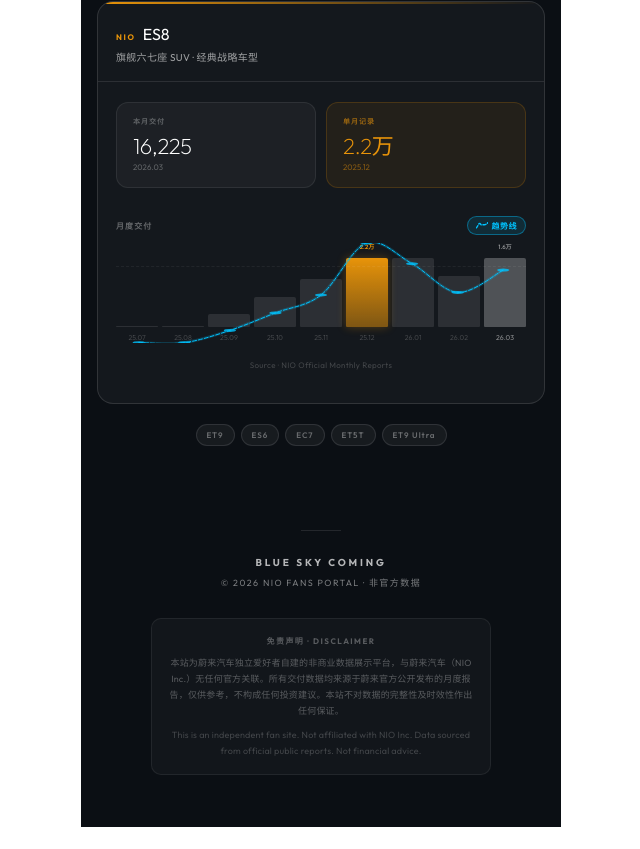
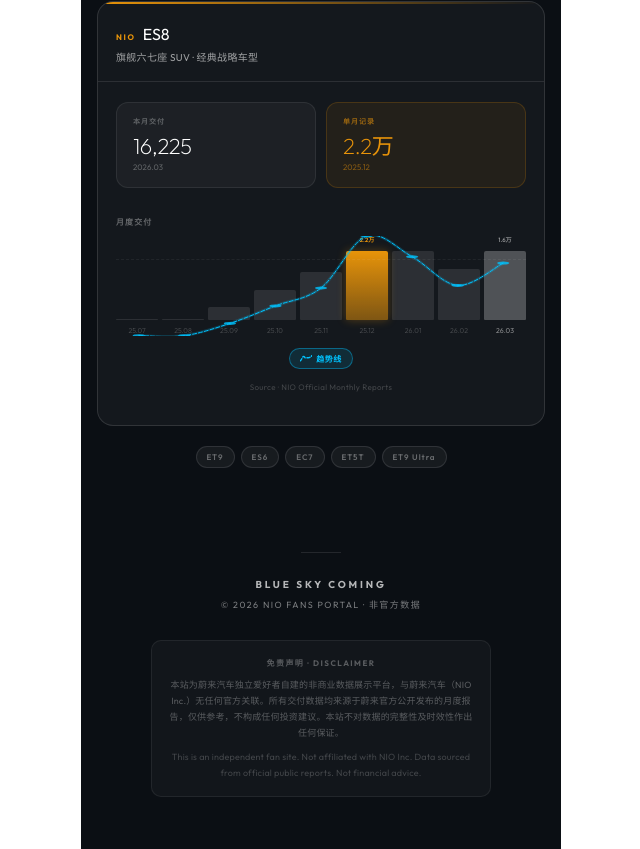
Before and after one commit to wangjiajiajohn/NioFans, a Next.js app: page / in a window 1280 px wide. Shown: the part 1680-2529 px from the top of the page, without its empty margins (319-959 px from the left). Before the commit the page ends 2507 px from the top, so only its background shows below. Built offline with nearby package versions, Linux system fonts and the light colour scheme.

Commit message:
ux: move trend line toggle below chart, centered

```diff
--- a/src/components/ModelSection.tsx
+++ b/src/components/ModelSection.tsx
@@ -209,29 +209,11 @@ export default function ModelSection() {
                 </div>
               </div>
 
-              {/* Chart header: title + trend toggle */}
-              <div style={{ display: 'flex', justifyContent: 'space-between', alignItems: 'center', marginBottom: '8px' }}>
+              {/* Chart title */}
+              <div style={{ marginBottom: '8px' }}>
                 <p style={{ fontSize: '8px', fontWeight: 600, letterSpacing: '0.14em', textTransform: 'uppercase', color: 'rgba(255,255,255,0.35)' }}>
                   {t.chartTitleMonthly}
                 </p>
-                <button
-                  onClick={() => setShowTrend(v => !v)}
-                  style={{
-                    display: 'flex', alignItems: 'center', gap: '4px',
-                    background: showTrend ? 'rgba(0,195,255,0.12)' : 'rgba(255,255,255,0.05)',
-                    border: `1px solid ${showTrend ? 'rgba(0,195,255,0.4)' : 'rgba(255,255,255,0.12)'}`,
-                    borderRadius: '100px', padding: '3px 8px', cursor: 'pointer', transition: 'all 0.2s',
-                  }}
-                >
-                  <svg width="12" height="7" viewBox="0 0 12 7" fill="none">
-                    <path d="M0 6 C1.5 6, 2 1.5, 3.5 1.5 C5 1.5, 5 4, 6.5 3 C8 2, 9 4, 12 0.5"
-                      stroke={showTrend ? '#00C3FF' : 'rgba(255,255,255,0.25)'}
-                      strokeWidth="1.4" fill="none" strokeLinecap="round" strokeDasharray="3 2" />
-                  </svg>
-                  <span style={{ fontSize: '8px', fontWeight: 600, color: showTrend ? '#00C3FF' : 'rgba(255,255,255,0.25)', letterSpacing: '0.06em' }}>
-                    {t.modelTrendLine}
-                  </span>
-                </button>
               </div>
 
               {/* Bar chart with optional trend overlay */}
@@ -329,12 +311,33 @@ export default function ModelSection() {
                 })()}
               </div>
 
+              {/* Trend toggle below chart */}
+              <div style={{ display: 'flex', justifyContent: 'center', marginTop: '12px' }}>
+                <button
+                  onClick={() => setShowTrend(v => !v)}
+                  style={{
+                    display: 'flex', alignItems: 'center', gap: '4px',
+                    background: showTrend ? 'rgba(0,195,255,0.12)' : 'rgba(255,255,255,0.05)',
+                    border: `1px solid ${showTrend ? 'rgba(0,195,255,0.4)' : 'rgba(255,255,255,0.12)'}`,
+                    borderRadius: '100px', padding: '4px 10px', cursor: 'pointer', transition: 'all 0.2s',
+                  }}
+                >
+                  <svg width="12" height="7" viewBox="0 0 12 7" fill="none">
+                    <path d="M0 6 C1.5 6, 2 1.5, 3.5 1.5 C5 1.5, 5 4, 6.5 3 C8 2, 9 4, 12 0.5"
+                      stroke={showTrend ? '#00C3FF' : 'rgba(255,255,255,0.25)'}
+                      strokeWidth="1.4" fill="none" strokeLinecap="round" strokeDasharray="3 2" />
+                  </svg>
+                  <span style={{ fontSize: '8px', fontWeight: 600, color: showTrend ? '#00C3FF' : 'rgba(255,255,255,0.25)', letterSpacing: '0.06em' }}>
+                    {t.modelTrendLine}
+                  </span>
+                </button>
+              </div>
+
               {/* Data source note */}
               <p style={{
-                marginTop: '16px', fontSize: '8px',
+                marginTop: '12px', fontSize: '8px',
                 color: 'rgba(255,255,255,0.2)', letterSpacing: '0.04em', textAlign: 'center',
               }}>
-                {t.prevYear !== '' ? '' : ''}
                 Source · NIO Official Monthly Reports
               </p>
             </div>
```
